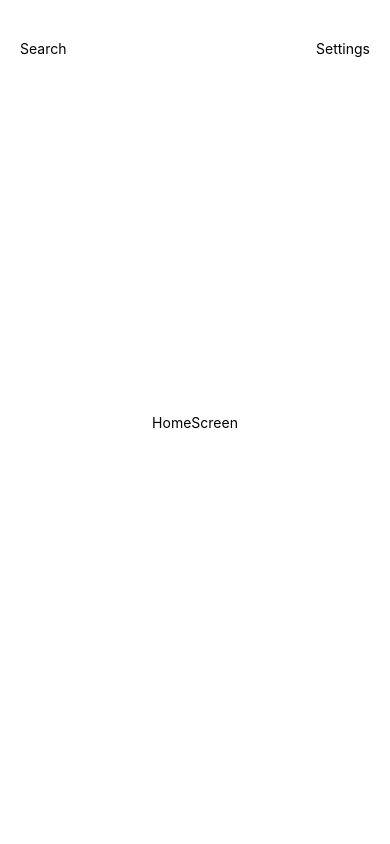
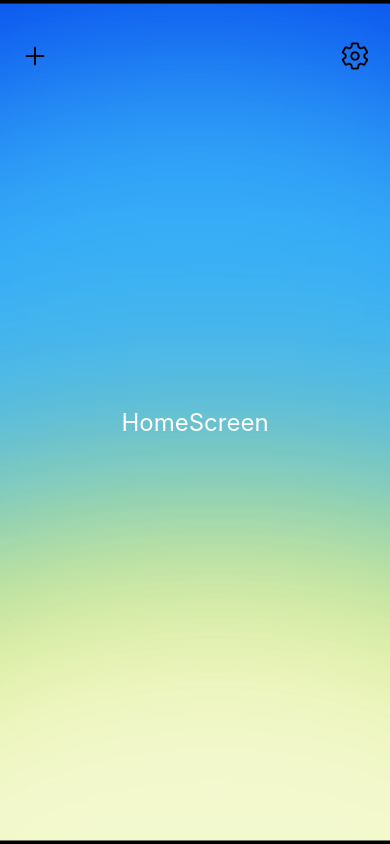
Before and after one commit to Yogesh22032001/Weather-App, a React Native app: screen /Home in a window 390 px wide. Built offline with nearby package versions, Linux system fonts and the light colour scheme.

Commit message:
added background image and icons in home screen

```diff
--- a/package.json
+++ b/package.json
@@ -16,6 +16,7 @@
     "expo-status-bar": "~1.12.1",
     "react": "18.2.0",
     "react-native": "0.74.5",
+    "react-native-vector-icons": "^10.1.0",
     "typescript": "~5.3.3"
   },
   "devDependencies": {
--- a/src/screens/homeScreen/HomeScreen.tsx
+++ b/src/screens/homeScreen/HomeScreen.tsx
@@ -1,49 +1,62 @@
-// src/screens/HomeScreen.tsx
-
 import React from 'react';
 import { StatusBar } from 'expo-status-bar';
-import { StyleSheet, Text, TouchableOpacity, View } from 'react-native';
+import { StyleSheet, Text, TouchableOpacity, View, ImageBackground } from 'react-native';
 import { StackNavigationProp } from '@react-navigation/stack';
-import { RootStackParamList } from '../../navigation/types'; // Import types
+import { RootStackParamList } from '../../navigation/types';
 import { useNavigation } from '@react-navigation/native';
+import IonIcon from 'react-native-vector-icons/Ionicons';
 
-// Type the navigation object
 type HomeScreenNavigationProp = StackNavigationProp<RootStackParamList, 'Home'>;
 
 export default function HomeScreen() {
-  const navigation = useNavigation<HomeScreenNavigationProp>(); // Type the navigation
+  const navigation = useNavigation<HomeScreenNavigationProp>();
+
+  const imageSource = require('./../../../assets/images/weather.png');
 
   return (
-    <View style={styles.container}>
+    <ImageBackground source={imageSource} style={styles.backgroundImage}>
+      <View style={styles.container}>
         <View style={styles.nav}>
-        <TouchableOpacity onPress={() => navigation.navigate('SearchScreen')}>
-        <Text>Search</Text>
-      </TouchableOpacity>
-      <TouchableOpacity onPress={() => navigation.navigate('Settings')}>
-        <Text>Settings</Text>
-      </TouchableOpacity>
+          <TouchableOpacity onPress={() => navigation.navigate('SearchScreen')}>
+            <IonIcon name="add" size={30} color="#000" />
+          </TouchableOpacity>
+          <TouchableOpacity onPress={() => navigation.navigate('Settings')}>
+            <IonIcon name="settings-outline" size={30} color="#000" />
+          </TouchableOpacity>
         </View>
-
-      <Text>HomeScreen</Text>
+        <Text style={styles.text}>HomeScreen</Text>
+      </View>
       <StatusBar style="auto" />
-    </View>
+    </ImageBackground>
   );
 }
 
 const styles = StyleSheet.create({
+  backgroundImage: {
+    flex: 1,
+    width: '100%',
+    height: '100%',
+    resizeMode: 'cover',
+    justifyContent: 'center',
+  },
   container: {
     flex: 1,
-    backgroundColor: '#fff',
+    justifyContent: 'center',
     alignItems: 'center',
-    justifyContent: 'center',
+    // Make sure the container does not interfere with background image
   },
   nav: {
     flexDirection: 'row',
     justifyContent: 'space-between',
-    width: '100%', // Ensure it spans the full width
-    paddingHorizontal: 20, // Optional: Add some padding to avoid buttons sticking to edges
-    position: 'absolute', // Optional: If you want to fix it to the top or bottom
-    top: 0, // Optional: Align to the top
-    paddingTop:40
+    width: '100%',
+    paddingHorizontal: 20,
+    position: 'absolute',
+    top: 0,
+    paddingTop: 40,
+  },
+  text: {
+    fontSize: 24,
+    color: '#fff',
+    textAlign: 'center',
   },
 });
```
Also changed, not shown: assets/images/weather.png (added), 1 other file (tests, documents, lock files or other folders).
